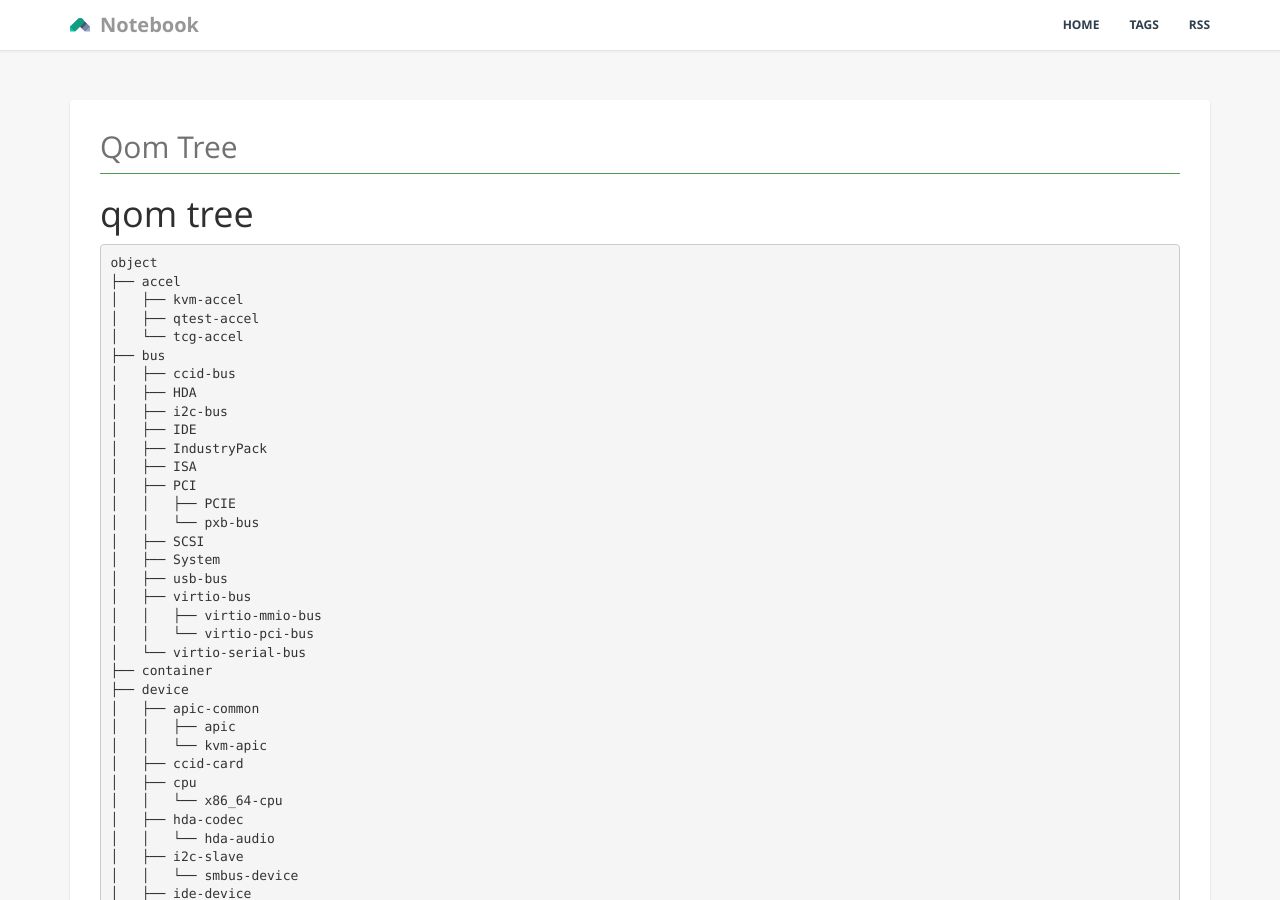
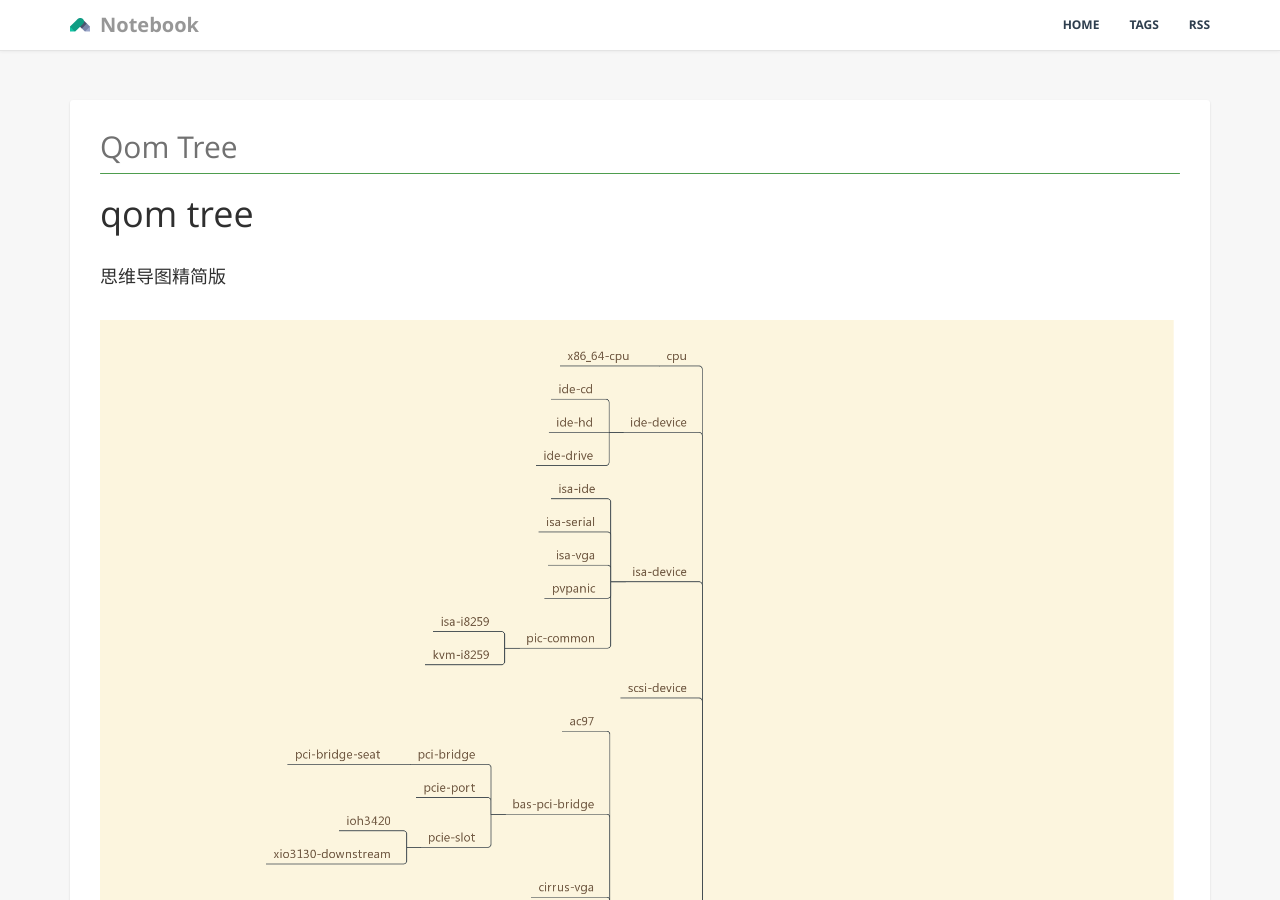
Before and after one commit to dong1224/dong1224.github.io, a Jekyll site: the page built from _posts/201812/2018-12-20-qom-tree.md, in a window 1280 px wide and 900 px high. Built offline with Jekyll 4.4.1, drawn with Linux system fonts in a browser that asks for light colours; our own code applies the rules of GitHub Pages for plain Markdown files.

Commit message:
qom tree

```diff
--- a/_posts/201812/2018-12-20-qom-tree.md
+++ b/_posts/201812/2018-12-20-qom-tree.md
@@ -1,5 +1,10 @@
 # qom tree
 
+思维导图精简版
+
+![7.1](https://github.com/dong1224/dong1224.github.io/blob/master/_posts/201812/7.1.png?raw=true)
+
+下面是完整版
 <pre><code>object
 ├── accel
 │   ├── kvm-accel
```
